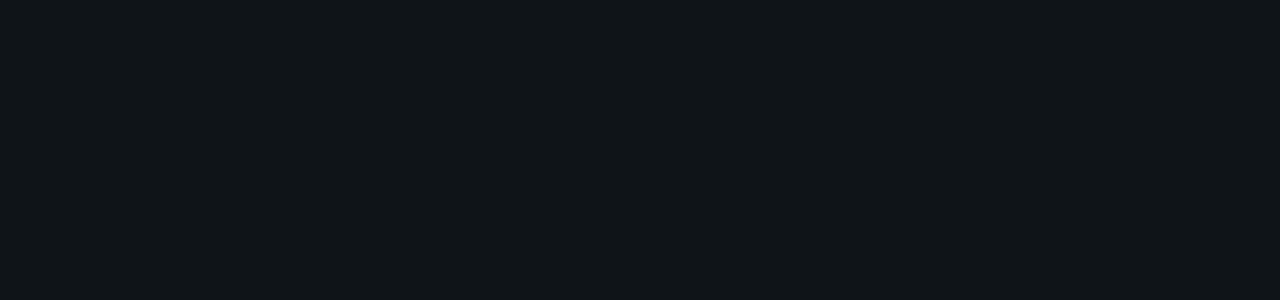
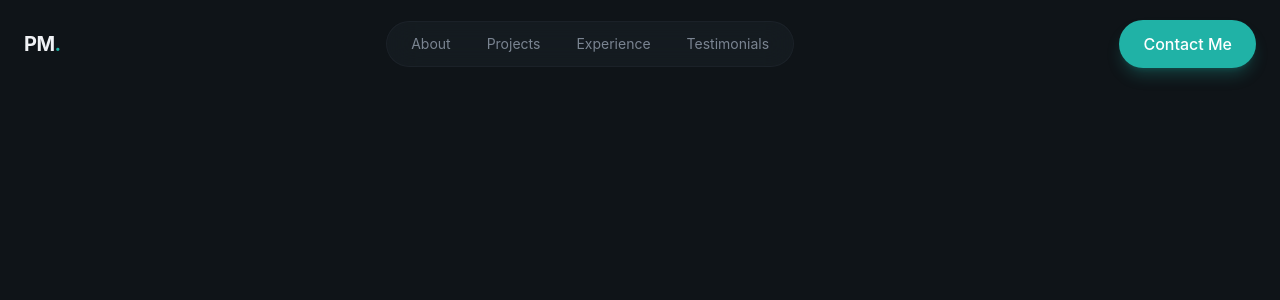
Before and after one commit to dilyaniliev7/personal_portfolio, a React (Vite) app: page / in a window 1280 px wide. Shown: the top 300 px of the page. Built offline with nearby package versions, Linux system fonts and the light colour scheme.

Commit message:
Navbar created

```diff
--- a/src/App.jsx
+++ b/src/App.jsx
@@ -6,10 +6,11 @@
 import { Testimonials } from "@/sections/Testimonials";
 import { Contact } from "@/sections/Contact";
 
+
 function App() {
   return (
     <div className="min-h-screen overflow-x-hidden">
-{/*         <Navbar /> */}
+      <Navbar />
       <main>
         <Hero />
         <About />
@@ -19,9 +20,7 @@
         <Contact />
       </main>
     </div>
-
-
-  )
+  );
 }
 
-export default App
+export default App;
--- /dev/null
+++ b/src/components/Button.jsx
@@ -0,0 +1,18 @@
+
+
+export const Button = ({className, size="default", children}) => {
+    const baseClasses = "relative overflow-hidden rounded-full font-medium focus:outline-none focus-visible:ring-2 focus-visible:ring-primary bg-primary text-primary-foreground hoveR:bg-primary/90 shadow-lg shadow-primary/25";
+
+    const sizeClasses = {
+        sm: "px-4 py-2 text-sm",
+        default: "px-6 py-3 text-base",
+        lg: "px-8 py-4 text-lg"
+    }
+    const classes = `${baseClasses} ${sizeClasses[size]} `;
+    return (
+        <button className={classes}>
+            <span className="relative flex items-center justify-center gap-2">{children}</span>
+        </button>
+       );
+
+}
--- a/src/index.css
+++ b/src/index.css
@@ -1,4 +1,4 @@
-@import 'tailwindcss';
+@import "tailwindcss";
 
 @theme {
   --color-background: #0f1418;
@@ -33,8 +33,15 @@
         color: var(--color-foreground);
         font-family: "Inter", sans-serif;
     }
-
     .font-serif {
         font-family: "Playfair Display", serif;
     }
 }
+
+@layer components {
+    .glass {
+        background-color: color-mix(in srgb, var(--color-surface) 50%, transparent);
+        backdrop-filter: blur(16px);
+        border: 1px solid color-mix(in srgb, var(--color-border) 50%, transparent);
+    }
+}
--- a/src/layout/Navbar.jsx
+++ b/src/layout/Navbar.jsx
@@ -1,3 +1,36 @@
+import { Button } from "@/components/Button";
+
+const navLinks = [
+    {href: "#about", label: "About"},
+    { href: "#projects", label: "Projects" },
+    { href: "#experience", label: "Experience" },
+    { href: "#testimonials", label: "Testimonials" },
+]
+
 export const Navbar = () => {
-    return <header></header>;
+    return (
+        <header className="fixed top-0 left-0 right-0 bg-transparent py-5">
+            <nav className="container mx-auto px-6 flex items-center justify-between">
+                <a href="#" className="text-xl font-bold tracking-tight hover:text-primary">
+                  PM<span className="text-primary">.</span>
+                </a>
+
+                <div className="flex items-center gap-1">
+                    <div className="glass rounded-full px-2 py-1 flex items-center gap-1">
+                        {navLinks.map((link, index) => (
+                            <a
+                                href={link.href}
+                                key={index}
+                                className="px-4 py-2 text-sm text-muted-foreground hover:text-foreground rounded-full hover:bg-surface">
+                                {link.label}
+                            </a>
+                        ))}
+                    </div>
+                </div>
+                <div>
+                    <Button>Contact Me</Button>
+                </div>
+            </nav>
+        </header>
+    );
 }
```
Also changed, not shown: vite.config.js (+5 -5 lines). Lines whose indentation alone changed are shown as unchanged.
